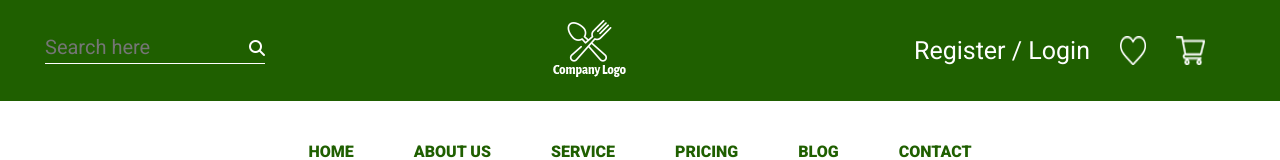
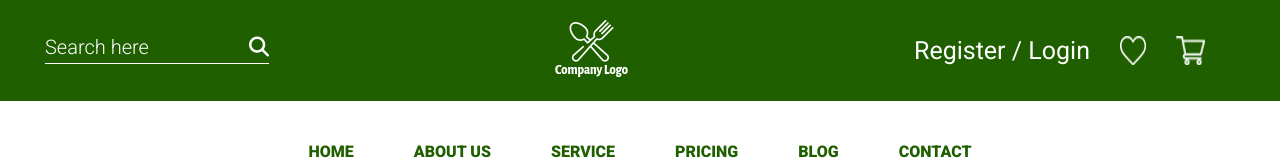
Before and after one commit to pro-jahid/Prortfolio_01, a plain HTML site: page index.html in a window 1280 px wide. Shown: the top 160 px of the page. Drawn offline with Linux system fonts and the light colour scheme.

Commit message:
Fix Css Error

```diff
--- a/style.css
+++ b/style.css
@@ -36,7 +36,13 @@ p, h4, h3, h1, h2 {
     color: #fff;
     font-size: 20px;
 }
-
+.searcharea i{
+    font-size: 20px;
+}
+.searcharea input::placeholder{
+    color: #fff;
+    font-weight: 300;
+}
 
 .login{
     font-size: 25px;
```
